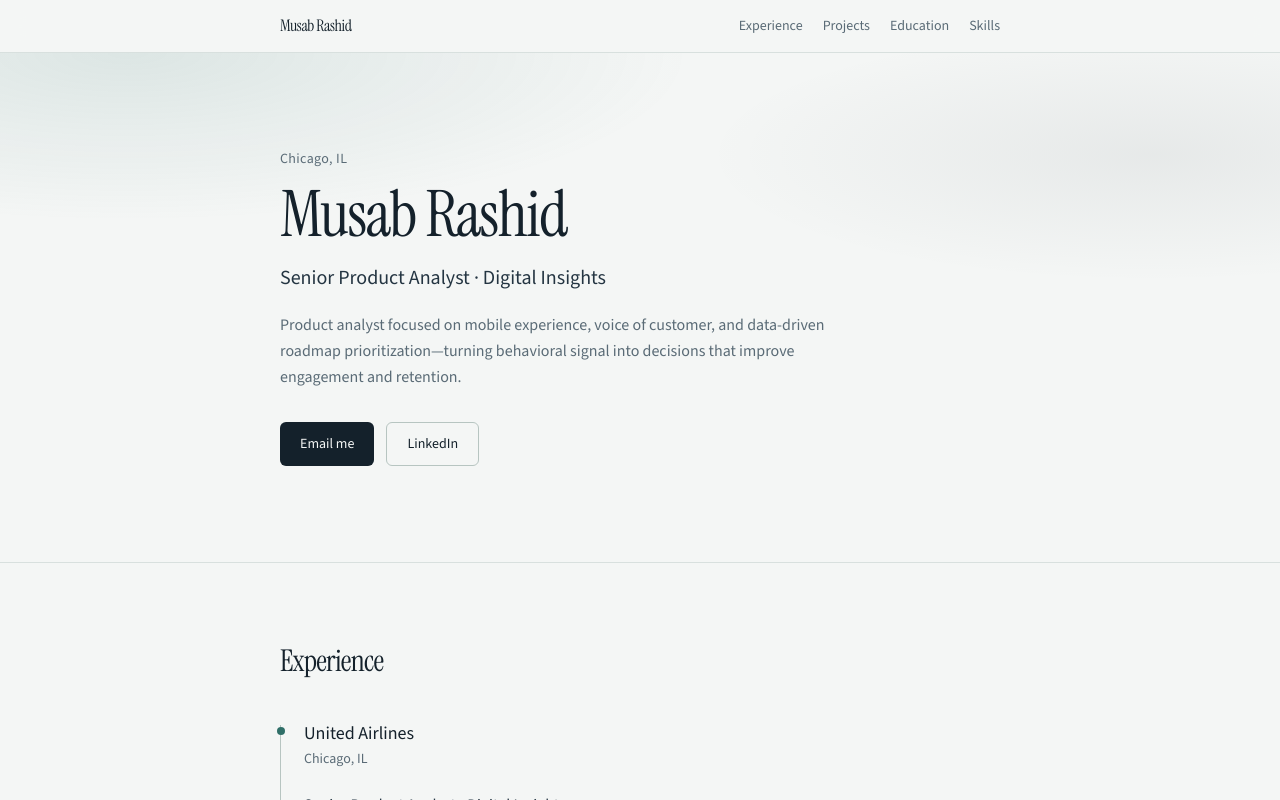
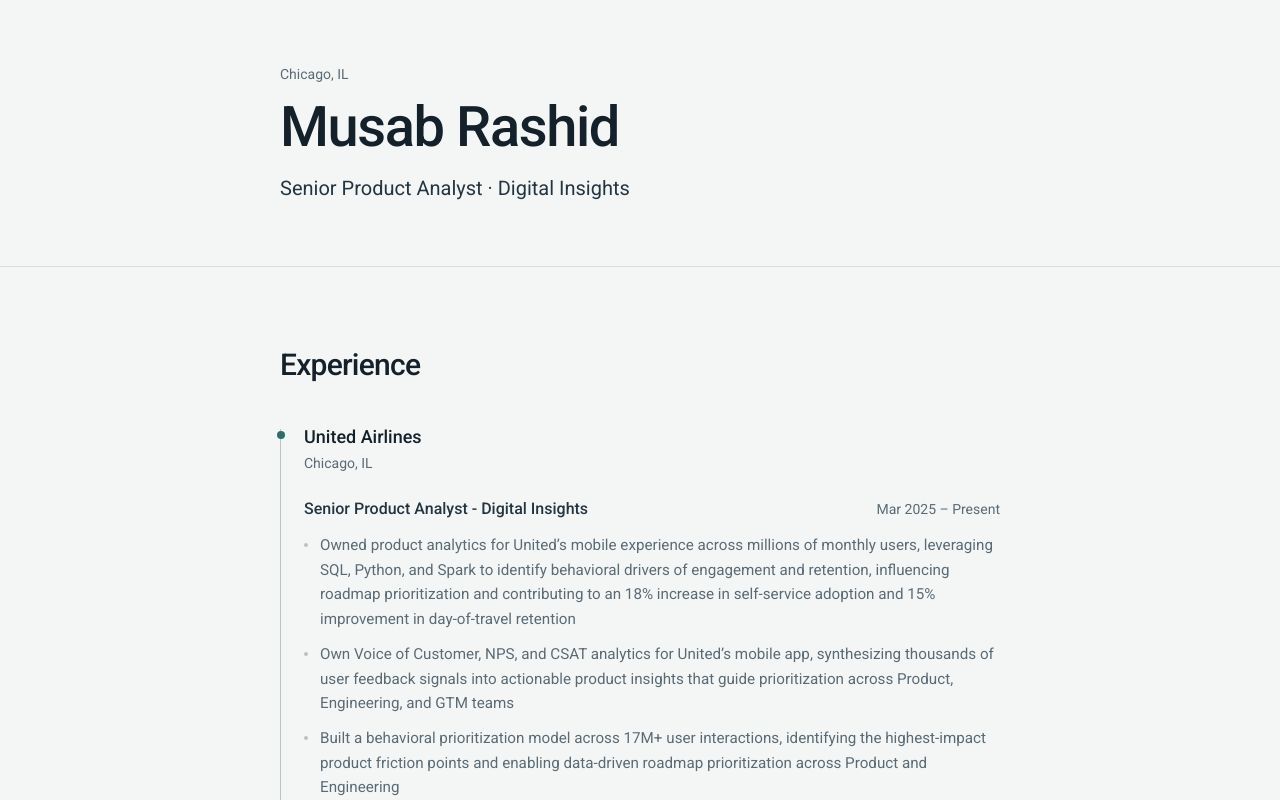
Before and after one commit to musabrashid/musab-rashid, a Next.js app: page / in a window 1280 px wide. Shown: the top 800 px of the page. Built offline with nearby package versions, Linux system fonts and the light colour scheme.

Commit message:
Simplify the site layout and switch to Roboto.
Remove the sticky nav and trim the hero to name, title, and location for a cleaner resume page.

Co-authored-by: Cursor <cursoragent@cursor.com>

```diff
--- a/src/app/globals.css
+++ b/src/app/globals.css
@@ -15,7 +15,7 @@
   --color-background: var(--background);
   --color-foreground: var(--foreground);
   --font-sans: var(--font-sans);
-  --font-display: var(--font-display);
+  --font-display: var(--font-sans);
 }
 
 html {
--- a/src/app/layout.tsx
+++ b/src/app/layout.tsx
@@ -1,16 +1,10 @@
 import type { Metadata } from "next";
-import { Instrument_Serif, Source_Sans_3 } from "next/font/google";
+import { Roboto } from "next/font/google";
 import "./globals.css";
 
-const display = Instrument_Serif({
-  weight: "400",
+const roboto = Roboto({
   subsets: ["latin"],
-  variable: "--font-display",
-  display: "swap",
-});
-
-const sans = Source_Sans_3({
-  subsets: ["latin"],
+  weight: ["400", "500", "700"],
   variable: "--font-sans",
   display: "swap",
 });
@@ -33,8 +27,10 @@ export default function RootLayout({
   children: React.ReactNode;
 }>) {
   return (
-    <html lang="en" className={`${display.variable} ${sans.variable} h-full`}>
-      <body className="min-h-full antialiased">{children}</body>
+    <html lang="en" className={`${roboto.variable} h-full`}>
+      <body className={`${roboto.className} min-h-full antialiased`}>
+        {children}
+      </body>
     </html>
   );
 }
--- a/src/app/page.tsx
+++ b/src/app/page.tsx
@@ -3,13 +3,11 @@ import { Experience } from "@/components/Experience";
 import { Hero } from "@/components/Hero";
 import { Projects } from "@/components/Projects";
 import { SiteFooter } from "@/components/SiteFooter";
-import { SiteNav } from "@/components/SiteNav";
 import { Skills } from "@/components/Skills";
 
 export default function Home() {
   return (
     <>
-      <SiteNav />
       <main>
         <Hero />
         <Experience />
--- a/src/components/Education.tsx
+++ b/src/components/Education.tsx
@@ -4,7 +4,7 @@ export function Education() {
   return (
     <section id="education" className="scroll-mt-20 border-b border-[var(--border)]">
       <div className="mx-auto max-w-3xl px-5 py-14 sm:px-6 sm:py-20">
-        <h2 className="font-[family-name:var(--font-display)] text-2xl tracking-tight text-[var(--ink)] sm:text-3xl">
+        <h2 className="text-2xl font-medium tracking-tight text-[var(--ink)] sm:text-3xl">
           Education
         </h2>
         <div className="mt-10">
--- a/src/components/Experience.tsx
+++ b/src/components/Experience.tsx
@@ -4,7 +4,7 @@ export function Experience() {
   return (
     <section id="experience" className="scroll-mt-20 border-b border-[var(--border)]">
       <div className="mx-auto max-w-3xl px-5 py-14 sm:px-6 sm:py-20">
-        <h2 className="font-[family-name:var(--font-display)] text-2xl tracking-tight text-[var(--ink)] sm:text-3xl">
+        <h2 className="text-2xl font-medium tracking-tight text-[var(--ink)] sm:text-3xl">
           Experience
         </h2>
         <div className="mt-10 space-y-12">
--- a/src/components/Hero.tsx
+++ b/src/components/Hero.tsx
@@ -2,43 +2,15 @@ import { profile } from "@/data/resume";
 
 export function Hero() {
   return (
-    <section
-      id="top"
-      className="relative overflow-hidden border-b border-[var(--border)]"
-    >
-      <div
-        aria-hidden
-        className="pointer-events-none absolute inset-0 bg-[radial-gradient(ellipse_80%_60%_at_10%_0%,color-mix(in_srgb,var(--accent)_12%,transparent),transparent_55%),radial-gradient(ellipse_70%_50%_at_90%_20%,color-mix(in_srgb,var(--ink)_6%,transparent),transparent_50%)]"
-      />
-      <div className="relative mx-auto max-w-3xl px-5 py-16 sm:px-6 sm:py-24">
-        <p className="mb-3 text-sm tracking-wide text-[var(--muted)]">
-          {profile.location}
-        </p>
-        <h1 className="font-[family-name:var(--font-display)] text-[clamp(2.5rem,8vw,4rem)] leading-[1.05] tracking-tight text-[var(--ink)]">
+    <section id="top" className="border-b border-[var(--border)]">
+      <div className="mx-auto max-w-3xl px-5 py-12 sm:px-6 sm:py-16">
+        <p className="mb-2 text-sm text-[var(--muted)]">{profile.location}</p>
+        <h1 className="text-[clamp(2.25rem,7vw,3.5rem)] font-medium leading-tight tracking-tight text-[var(--ink)]">
           {profile.name}
         </h1>
-        <p className="mt-4 max-w-xl text-lg text-[var(--body)] sm:text-xl">
+        <p className="mt-3 text-lg text-[var(--body)] sm:text-xl">
           {profile.title}
         </p>
-        <p className="mt-5 max-w-xl text-base leading-relaxed text-[var(--muted)]">
-          {profile.summary}
-        </p>
-        <div className="mt-8 flex flex-col gap-3 sm:flex-row sm:items-center">
-          <a
-            href={`mailto:${profile.email}`}
-            className="inline-flex min-h-11 items-center justify-center rounded-md bg-[var(--ink)] px-5 text-sm font-medium text-[var(--background)] transition-opacity hover:opacity-90"
-          >
-            Email me
-          </a>
-          <a
-            href={profile.linkedin}
-            target="_blank"
-            rel="noopener noreferrer"
-            className="inline-flex min-h-11 items-center justify-center rounded-md border border-[var(--border-strong)] px-5 text-sm font-medium text-[var(--ink)] transition-colors hover:border-[var(--accent)] hover:text-[var(--accent)]"
-          >
-            LinkedIn
-          </a>
-        </div>
       </div>
     </section>
   );
--- a/src/components/Projects.tsx
+++ b/src/components/Projects.tsx
@@ -4,7 +4,7 @@ export function Projects() {
   return (
     <section id="projects" className="scroll-mt-20 border-b border-[var(--border)]">
       <div className="mx-auto max-w-3xl px-5 py-14 sm:px-6 sm:py-20">
-        <h2 className="font-[family-name:var(--font-display)] text-2xl tracking-tight text-[var(--ink)] sm:text-3xl">
+        <h2 className="text-2xl font-medium tracking-tight text-[var(--ink)] sm:text-3xl">
           Projects
         </h2>
         <ul className="mt-10 space-y-10">
--- a/src/components/SiteFooter.tsx
+++ b/src/components/SiteFooter.tsx
@@ -4,7 +4,7 @@ export function SiteFooter() {
   return (
     <footer className="border-t border-[var(--border)]">
       <div className="mx-auto flex max-w-3xl flex-col gap-4 px-5 py-10 sm:flex-row sm:items-center sm:justify-between sm:px-6">
-        <p className="font-[family-name:var(--font-display)] text-base text-[var(--ink)]">
+        <p className="text-base font-medium text-[var(--ink)]">
           {profile.name}
         </p>
         <div className="flex flex-col gap-2 text-sm text-[var(--muted)] sm:flex-row sm:items-center sm:gap-5">
--- a/src/components/SiteNav.tsx
+++ /dev/null
@@ -1,30 +0,0 @@
-import { navLinks, profile } from "@/data/resume";
-
-export function SiteNav() {
-  return (
-    <header className="sticky top-0 z-50 border-b border-[var(--border)] bg-[color-mix(in_srgb,var(--background)_88%,transparent)] backdrop-blur-md">
-      <div className="mx-auto flex max-w-3xl flex-col gap-2 px-5 py-3 sm:flex-row sm:items-center sm:justify-between sm:gap-4 sm:px-6">
-        <a
-          href="#top"
-          className="font-[family-name:var(--font-display)] text-base tracking-tight text-[var(--ink)] transition-opacity hover:opacity-70"
-        >
-          {profile.name}
-        </a>
-        <nav
-          aria-label="Page sections"
-          className="-mx-5 flex items-center gap-4 overflow-x-auto px-5 text-sm text-[var(--muted)] sm:mx-0 sm:overflow-visible sm:px-0 sm:gap-5"
-        >
-          {navLinks.map((link) => (
-            <a
-              key={link.href}
-              href={link.href}
-              className="shrink-0 py-1 transition-colors hover:text-[var(--ink)]"
-            >
-              {link.label}
-            </a>
-          ))}
-        </nav>
-      </div>
-    </header>
-  );
-}
--- a/src/components/Skills.tsx
+++ b/src/components/Skills.tsx
@@ -4,7 +4,7 @@ export function Skills() {
   return (
     <section id="skills" className="scroll-mt-20 border-b border-[var(--border)]">
       <div className="mx-auto max-w-3xl px-5 py-14 sm:px-6 sm:py-20">
-        <h2 className="font-[family-name:var(--font-display)] text-2xl tracking-tight text-[var(--ink)] sm:text-3xl">
+        <h2 className="text-2xl font-medium tracking-tight text-[var(--ink)] sm:text-3xl">
           Skills
         </h2>
         <div className="mt-10 space-y-8">
--- a/src/data/resume.ts
+++ b/src/data/resume.ts
@@ -5,8 +5,6 @@ export const profile = {
   email: "musabrashid@gmail.com",
   phone: "(713) 724-6329",
   linkedin: "https://www.linkedin.com/in/musabrashid/",
-  summary:
-    "Product analyst focused on mobile experience, voice of customer, and data-driven roadmap prioritization—turning behavioral signal into decisions that improve engagement and retention.",
 };
 
 export type Role = {
@@ -165,10 +163,3 @@ export const skillGroups: { label: string; items: string[] }[] = [
     items: ["Tableau", "Power BI"],
   },
 ];
-
-export const navLinks = [
-  { href: "#experience", label: "Experience" },
-  { href: "#projects", label: "Projects" },
-  { href: "#education", label: "Education" },
-  { href: "#skills", label: "Skills" },
-] as const;
```
